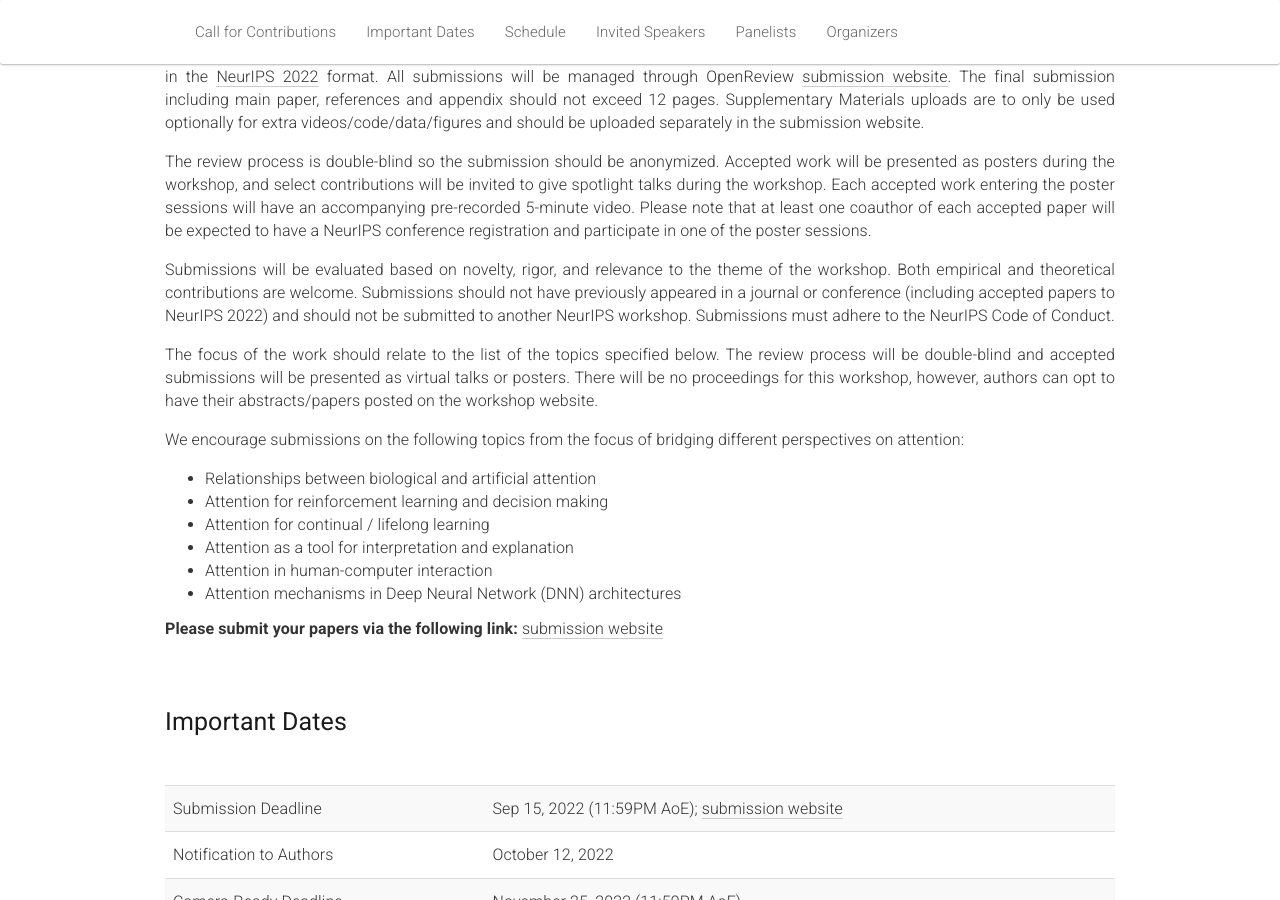
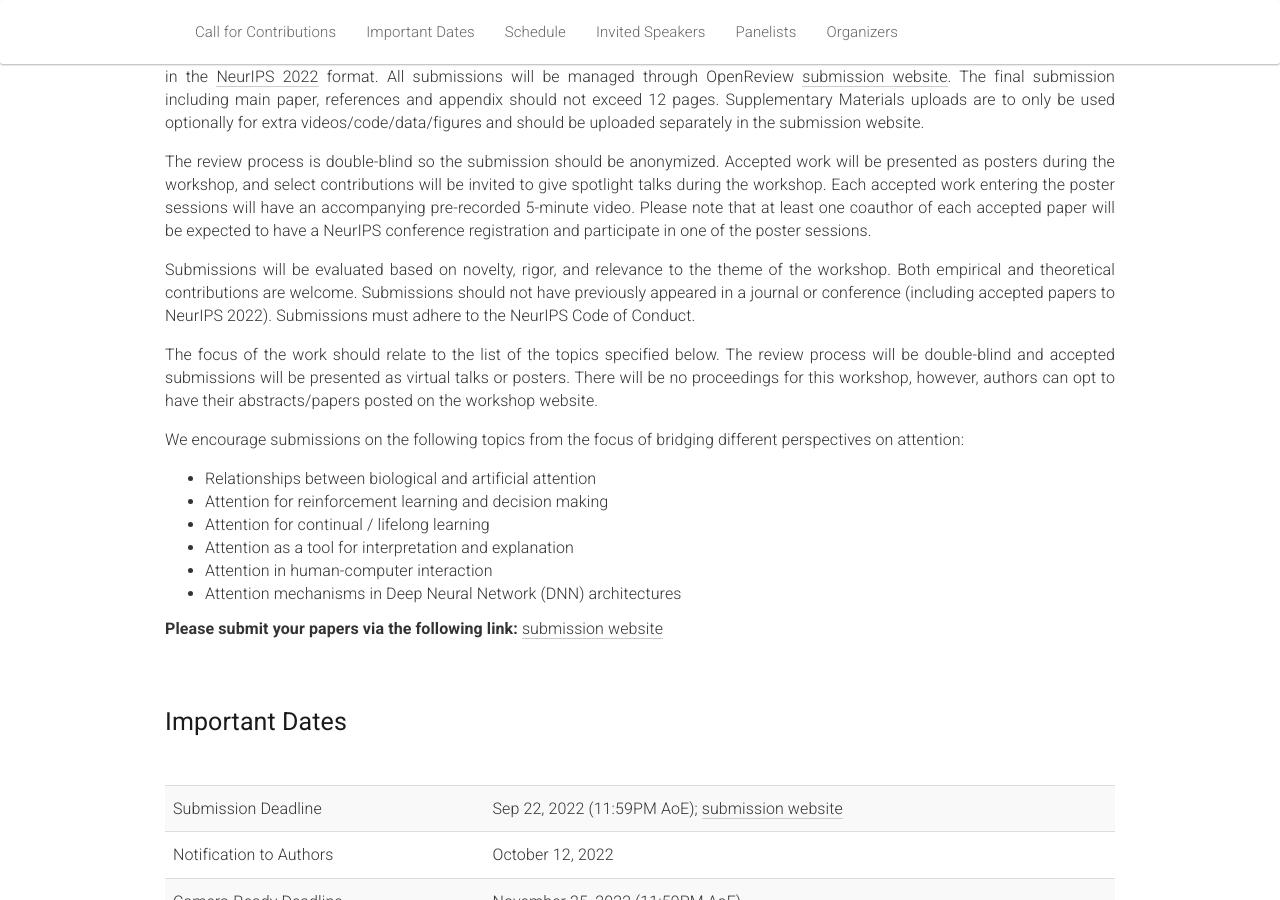
Before and after one commit to attention-learning-workshop/attention-learning-workshop.github.io, a Jekyll site: the page built from _pages/home_2022.md, in a window 1280 px wide and 900 px high, scrolled down 1827 px. Built offline with Jekyll 4.4.1, drawn with Linux system fonts in a browser that asks for light colours; nearby versions of some CDN libraries; some of the changed text lies outside the part shown.

```diff
--- a/_data/panelists.yml
+++ b/_data/panelists.yml
@@ -21,3 +21,9 @@
   photo: CZ.jpg
   affil: Senior Researcher, Microsoft Research
   category: panelists
+
+- name: Ashish Vaswani
+  url: https://scholar.google.com/citations?user=oR9sCGYAAAAJ&hl=en
+  photo: AV.jpg
+  affil: Chief Scientist and Co-Founder, Adept AI Labs
+  category: panelists
--- a/_includes/cfp.md
+++ b/_includes/cfp.md
@@ -4,7 +4,7 @@ We invite you to submit papers (up to 9 pages for long papers and up to 5 pages
 
 The review process is double-blind so the submission should be anonymized. Accepted work will be presented as posters during the workshop, and select contributions will be invited to give spotlight talks during the workshop. Each accepted work entering the poster sessions will have an accompanying pre-recorded 5-minute video. Please note that at least one coauthor of each accepted paper will be expected to have a NeurIPS conference registration and participate in one of the poster sessions.
 
-Submissions will be evaluated based on novelty, rigor, and relevance to the theme of the workshop. Both empirical and theoretical contributions are welcome. Submissions should not have previously appeared in a journal or conference (including accepted papers to NeurIPS 2022) and should not be submitted to another NeurIPS workshop. Submissions must adhere to the NeurIPS Code of Conduct.
+Submissions will be evaluated based on novelty, rigor, and relevance to the theme of the workshop. Both empirical and theoretical contributions are welcome. Submissions should not have previously appeared in a journal or conference (including accepted papers to NeurIPS 2022). Submissions must adhere to the NeurIPS Code of Conduct.
 
 The focus of the work should relate to the list of the topics specified below. The review process will be double-blind and accepted submissions will be presented as virtual talks or posters. There will be no proceedings for this workshop, however, authors can opt to have their abstracts/papers posted on the workshop website.
 
--- a/_pages/home_2022.md
+++ b/_pages/home_2022.md
@@ -37,7 +37,7 @@ In conjunction with NeurIPS 22: December 2, 2022. Hybrid in-person and virtual.
       <tbody>
         <tr>
           <td>Submission Deadline</td>
-          <td>Sep 15, 2022 (11:59PM AoE); <a href="https://openreview.net/group?id=NeurIPS.cc/2022/Workshop/Attention">submission website</a></td>
+          <td>Sep 22, 2022 (11:59PM AoE); <a href="https://openreview.net/group?id=NeurIPS.cc/2022/Workshop/Attention">submission website</a></td>
 	      </tr>
         <tr>
           <td>Notification to Authors</td>
```
Also changed, not shown: 2022/img/panelists/AV.jpg (added).
